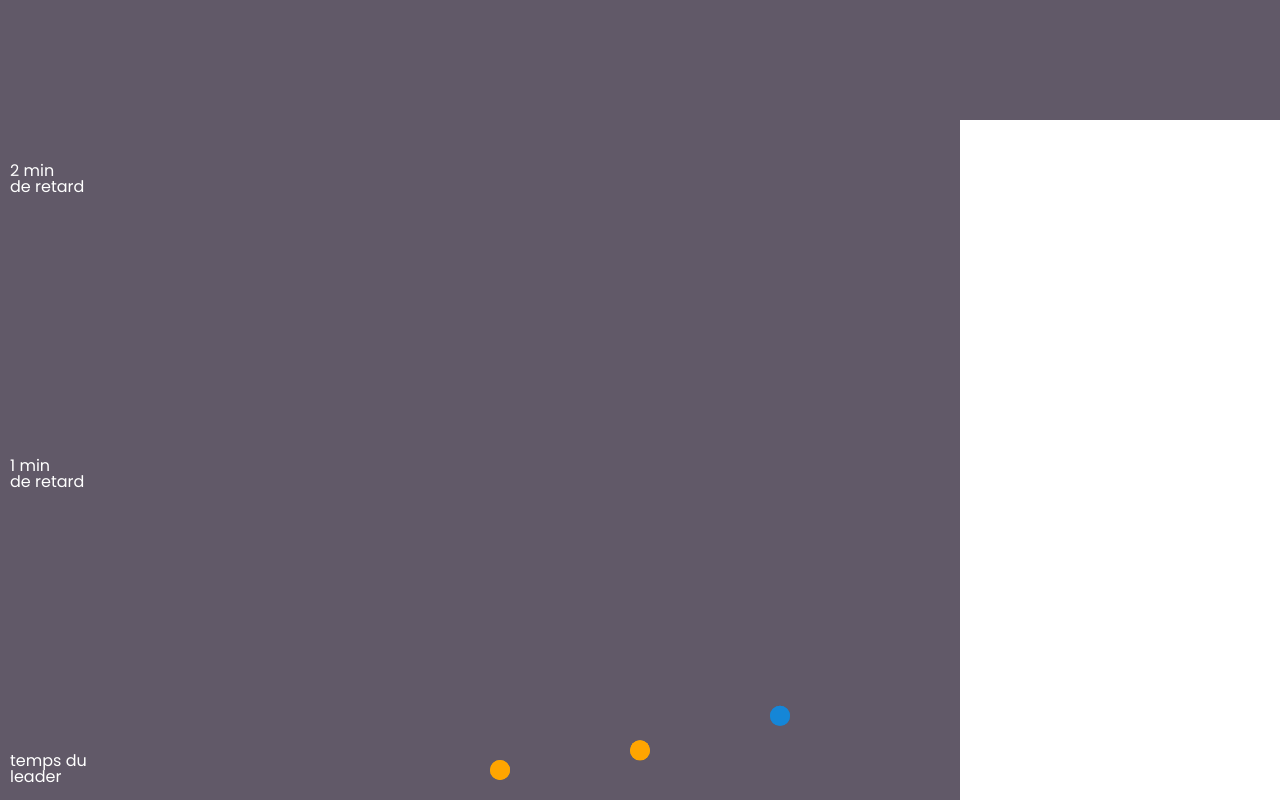
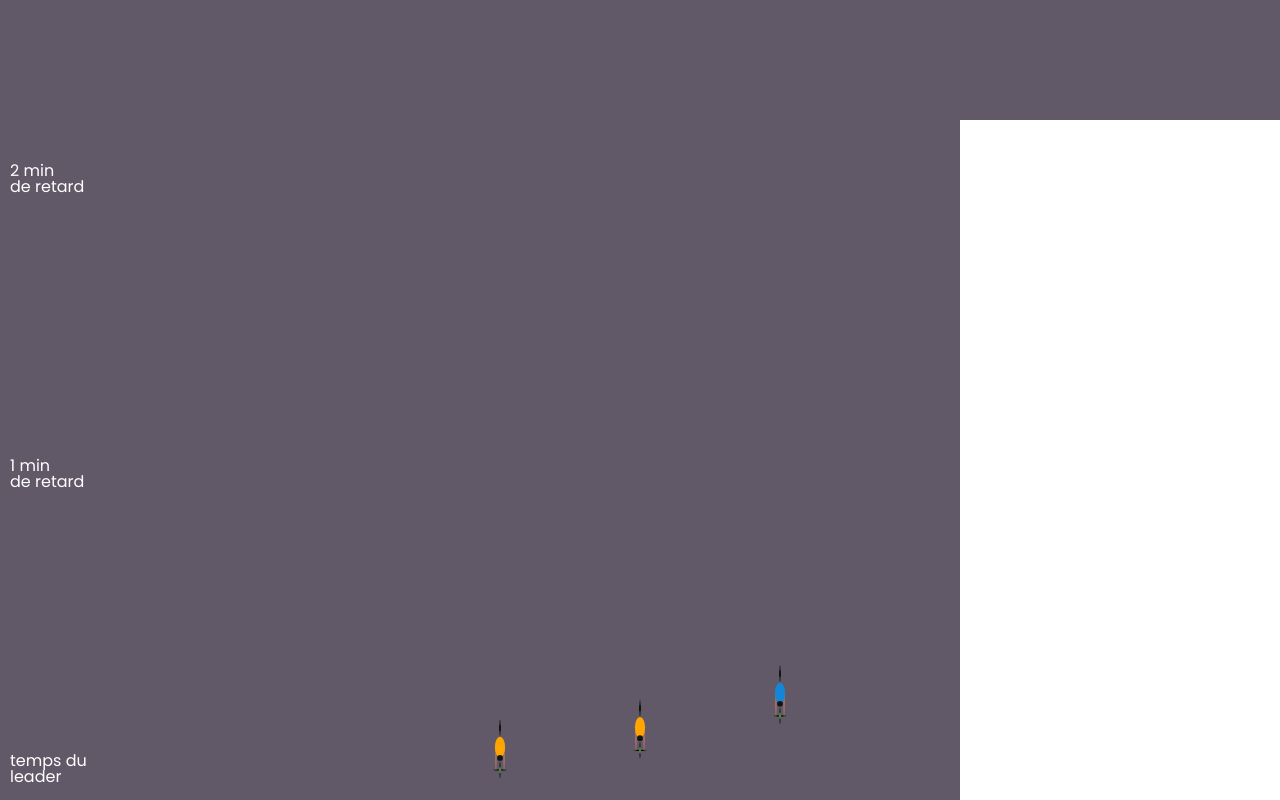
Before and after one commit to floreperche/tour-de-france-2024, a Svelte app: page / in a window 1280 px wide. Shown: the part 680-1480 px from the top of the page. Built offline with nearby package versions, Linux system fonts and the light colour scheme.

Commit message:
moving riders

```diff
--- a/src/App.svelte
+++ b/src/App.svelte
@@ -1,7 +1,7 @@
 <script>
   import { scaleLinear } from "d3";
-  import { tweened } from "svelte/motion";
   import Scrolly from "./helpers/Scrolly.svelte";
+  import { forceSimulation, forceX, forceY, forceCollide } from "d3";
   import initialStageData from "./assets/stage_results.json";
   import riders from "./assets/riders.json";
   import StepCount from "./components/StepCount.svelte";
@@ -17,10 +17,6 @@
   let renderedData = riders;
   let displayedResults;
 
-  const tweenedRank = tweened(3);
-
-  // $: console.log($tweenedValue);
-
   $: xScale = scaleLinear()
     .domain([0, 4])
     .range([40, width / 2 - 40]);
@@ -30,6 +26,31 @@
     .range([height - 150, 10]);
 
   let currentStep;
+
+  let simulation = forceSimulation(renderedData);
+  let nodes = [];
+  simulation.on("tick", () => {
+    nodes = simulation.nodes();
+  });
+
+  // $: {
+  //   simulation
+  //     .force(
+  //       "x",
+  //       forceX()
+  //         .x((d) => xScale(d.rank))
+  //         .strength(0.8)
+  //     )
+  //     .force(
+  //       "y",
+  //       forceY()
+  //         .y((d) => yScale(d.time))
+  //         .strength(0.1)
+  //     )
+  //     .force("collide", forceCollide().radius(10))
+  //     .alpha(0.2)
+  //     .alphaDecay(0.0005);
+  // }
 
   $: {
     if (currentStep === undefined) {
@@ -50,7 +71,7 @@
     }
   }
 
-  // $: console.log(renderedData);
+  // $: console.log(nodes);
 </script>
 
 <div class="container">
@@ -68,13 +89,70 @@
             : '#615968'}"
         >
           {#each renderedData as rider}
+            <ellipse
+              cx={xScale(rider.rank)}
+              cy={yScale(rider.time)}
+              rx="6.40862"
+              ry="0.610345"
+              fill="black"
+            />
+            <ellipse
+              cx={xScale(rider.rank)}
+              cy={yScale(rider.time)}
+              rx="0.610345"
+              ry="8.4431"
+              fill="#121313"
+            />
+            <ellipse
+              cx={xScale(rider.rank)}
+              cy={yScale(rider.time)}
+              rx="1.01724"
+              ry="3.3569"
+              fill="#488836"
+            />
+            <ellipse
+              cx={xScale(rider.rank)}
+              cy={yScale(rider.time) - 42.12}
+              rx="0.610345"
+              ry="8.4431"
+              fill="#121313"
+            />
+            <ellipse
+              cx={xScale(rider.rank)}
+              cy={yScale(rider.time) - 42.12}
+              rx="1.01724"
+              ry="3.3569"
+              fill="#121313"
+            />
+            <ellipse
+              cx={xScale(rider.rank) + 4.07}
+              cy={yScale(rider.time) - 12.72}
+              rx="0.610345"
+              ry="13.4276"
+              fill="#BC7863"
+            />
+            <ellipse
+              cx={xScale(rider.rank) - 4.07}
+              cy={yScale(rider.time) - 12.72}
+              rx="0.610345"
+              ry="13.4276"
+              fill="#BC7863"
+            />
+            <ellipse
+              cx={xScale(rider.rank)}
+              cy={yScale(rider.time) - 22.79}
+              rx="5.08621"
+              ry="10.4776"
+              fill={rider.color}
+            />
             <circle
               cx={xScale(rider.rank)}
-              cy={yScale(rider.time)}
-              r="10"
-              fill={rider.color}
-            ></circle>
-            <Rider {rider} {xScale} {yScale} />
+              cy={yScale(rider.time) - 12.11}
+              r="2.84828"
+              fill="#121313"
+            />
+
+            <!-- <Rider {rider} /> -->
             <!-- {#if currentStep >= 0}
               <text
                 dominant-baseline="middle"
@@ -142,6 +220,7 @@
     transition: background-color 800ms ease;
   }
 
+  ellipse,
   circle {
     transition:
       cx 500ms ease,
--- a/src/components/Rider.svelte
+++ b/src/components/Rider.svelte
@@ -1,20 +1,7 @@
 <script>
   export let rider;
-  export let xScale;
-  export let yScale;
 
-  $: console.log(xScale(rider.rank));
+  // $: console.log(xScale(rider.rank));
 </script>
 
-<g
-  class="rider"
-  transform="translate({xScale(rider.rank)},{yScale(rider.time)} )"
->
-  <circle cx="0" cy="0" r="10" fill={rider.color}></circle>
-</g>
-
-<style>
-  .rider {
-    transition: transform 0.3s;
-  }
-</style>
+<circle cx={rider.x} cy={rider.y} r="10" fill={rider.color}></circle>
```
Also changed, not shown: src/assets/visuals/rider.svg.
